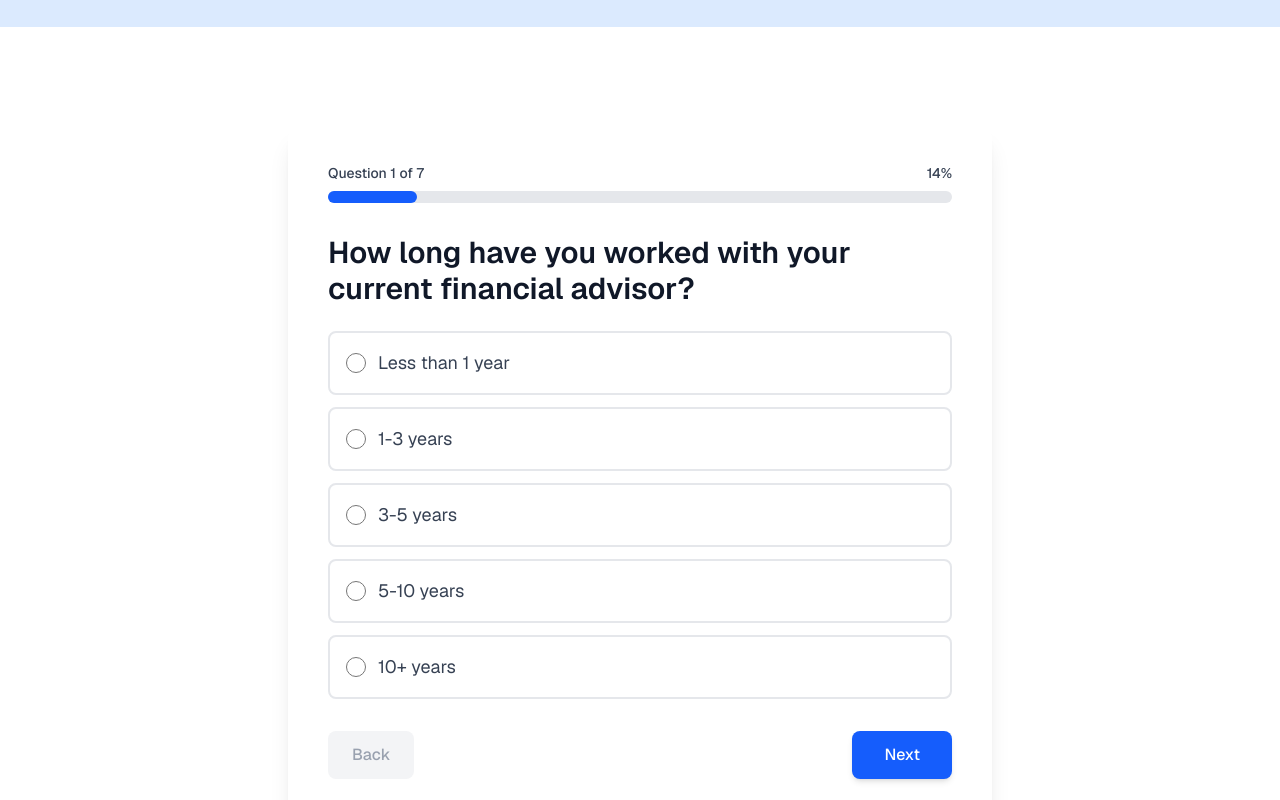
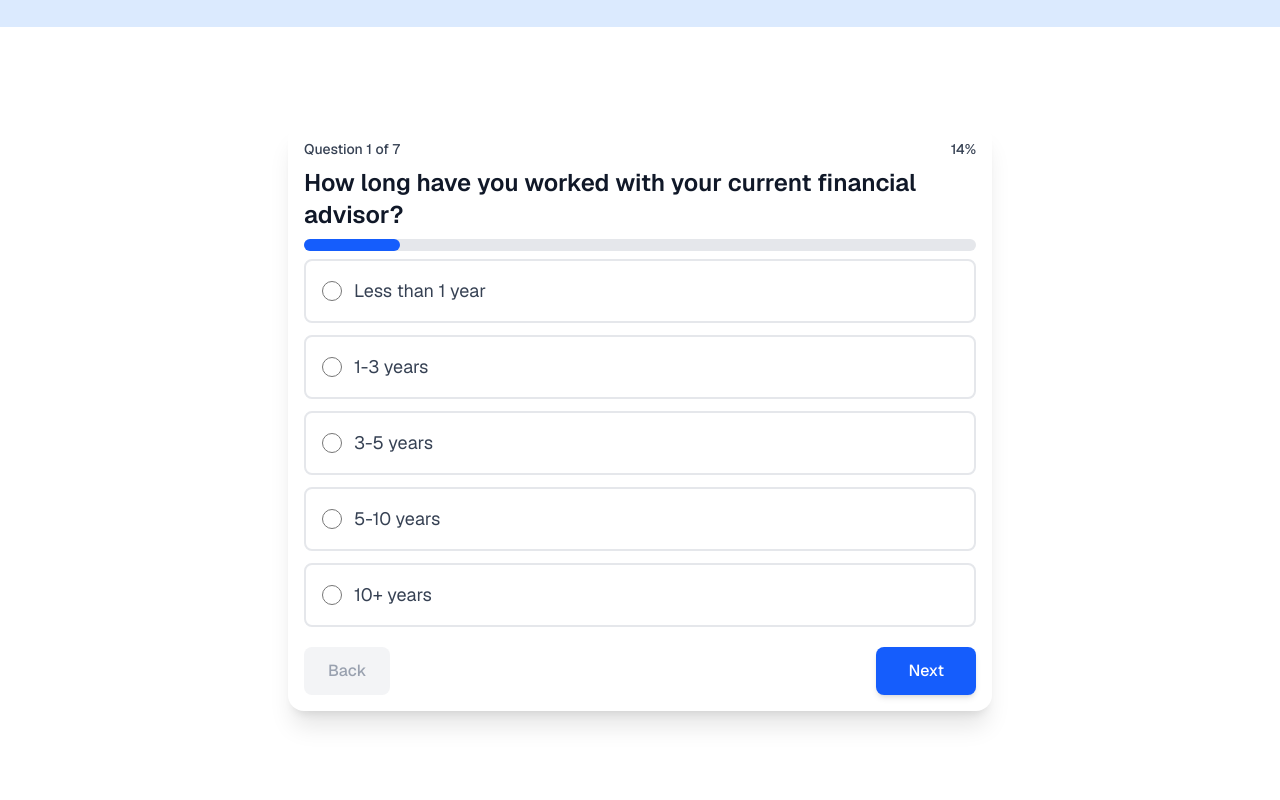
Before and after one commit to m4cbeth/gm-demo, a Next.js app: page /succession-assessment in a window 1280 px wide. Shown: the part 1980-2780 px from the top of the page. Built offline with nearby package versions, Linux system fonts and the light colour scheme.

Commit message:
tightening up assessment form

```diff
--- a/app/globals.css
+++ b/app/globals.css
@@ -20,6 +20,10 @@
   }
 }
 
+html {
+  scroll-behavior: smooth;
+}
+
 body {
   background: var(--background);
   color: var(--foreground);
--- a/app/page.tsx
+++ b/app/page.tsx
@@ -24,7 +24,7 @@ export default function Home() {
             <h1 className="bg-black/70 rounded-2xl py-3 text-4xl sm:text-5xl md:text-4xl lg:text-4xl font-bold text-blue-600 mb-4 drop-shadow-lg">
               Complete Wealth <br />&<br /> Financial Management
             </h1>
-            <h2 className="bg-black/70 rounded-2xl py-2  text-2xl sm:text-2xl md:text-3xl lg:text-4xl text-white font-medium drop-shadow-md">
+            <h2 className="bg-black/70 rounded-2xl py-2 lg:p-4 text-2xl sm:text-2xl md:text-3xl lg:text-4xl text-white font-medium drop-shadow-md">
               {`Your advisor's retirement shouldn't disrupt yours`}
             </h2>
           </div>
--- a/app/succession-assessment/AssessmentForm.tsx
+++ b/app/succession-assessment/AssessmentForm.tsx
@@ -130,10 +130,10 @@ export default function AssessmentForm() {
     return (
         <div id="start" className="bg-white py-16 sm:py-20 md:py-24 scroll-mt-20">
             <div className="max-w-3xl mx-auto px-4 sm:px-6 lg:px-8">
-                <div className="bg-white rounded-2xl shadow-xl p-6 sm:p-8 md:p-10">
-                    {/* Progress Bar */}
-                    <div className="mb-8">
-                        <div className="flex justify-between items-center mb-2">
+                <div className="bg-white rounded-2xl shadow-xl p-6 sm:p-2 md:p-4">
+                    {/* Qustion and percentage progress */}
+                    <div className="mb-2">
+                        <div className="flex justify-between items-center">
                             <span className="text-sm font-medium text-gray-700">
                                 Question {currentStep + 1} of {questions.length}
                             </span>
@@ -141,19 +141,22 @@ export default function AssessmentForm() {
                                 {Math.round(progress)}%
                             </span>
                         </div>
-                        <div className="w-full bg-gray-200 rounded-full h-3">
-                            <div
-                                className="bg-blue-600 h-3 rounded-full transition-all duration-300"
-                                style={{ width: `${progress}%` }}
-                            />
-                        </div>
                     </div>
 
                     {/* Question */}
-                    <div className="mb-8">
-                        <h2 className="text-2xl sm:text-3xl font-semibold text-gray-900 mb-6">
+                    <div className="mb-5">
+                        <h2 className="text-2xl font-semibold text-gray-900 mb-2">
                             {questions[currentStep].question}
                         </h2>
+                        {/* Progress Bar */}
+                        <div className="mb-2">
+                            <div className="w-full bg-gray-200 rounded-full h-3 ">
+                                <div
+                                    className="bg-blue-600 h-3 rounded-full transition-all duration-300"
+                                    style={{ width: `${progress}%` }}
+                                />
+                            </div>
+                        </div>
 
                         {/* Options */}
                         <div className="space-y-3">
--- a/app/succession-assessment/results/page.tsx
+++ b/app/succession-assessment/results/page.tsx
@@ -123,7 +123,7 @@ export default function ResultsPage() {
                                 {analysis.gaps.map((gap, index) => (
                                     <div
                                         key={index}
-                                        className="bg-red-50 border-l-4 border-red-500 p-4 rounded-r-lg"
+                                        className="bg-red-50 border-l-4 border-red-500 p-4 rounded-r-lg shadow-sm"
                                     >
                                         <p className="text-gray-700">{gap}</p>
                                     </div>
@@ -134,7 +134,7 @@ export default function ResultsPage() {
                 )}
 
                 {/* Recommendations */}
-                <section className="bg-gray-50 py-12">
+                <section className="bg-blue-50/90 py-12">
                     <div className="max-w-4xl mx-auto px-4 sm:px-6 lg:px-8">
                         <h2 className="text-3xl font-semibold text-gray-900 mb-6">
                             Recommended Actions
@@ -159,7 +159,7 @@ export default function ResultsPage() {
                             What Good Succession Planning Looks Like
                         </h2>
                         <div className="grid md:grid-cols-2 gap-6">
-                            <div className="bg-blue-50 rounded-xl p-6">
+                            <div className="bg-blue-50 rounded-xl p-6 shadow-lg border">
                                 <h3 className="text-xl font-semibold text-gray-900 mb-3">
                                     Clear Communication
                                 </h3>
@@ -167,7 +167,7 @@ export default function ResultsPage() {
                                     Your advisor should proactively discuss their succession plan, introduce you to their successor, and provide a clear timeline for any transitions.
                                 </p>
                             </div>
-                            <div className="bg-blue-50 rounded-xl p-6">
+                            <div className="bg-blue-50 rounded-xl p-6 shadow-lg border">
                                 <h3 className="text-xl font-semibold text-gray-900 mb-3">
                                     Team Familiarity
                                 </h3>
@@ -175,7 +175,7 @@ export default function ResultsPage() {
                                     Multiple team members should be familiar with your account and financial situation, ensuring continuity even if your primary advisor is unavailable.
                                 </p>
                             </div>
-                            <div className="bg-blue-50 rounded-xl p-6">
+                            <div className="bg-blue-50 rounded-xl p-6 shadow-lg border">
                                 <h3 className="text-xl font-semibold text-gray-900 mb-3">
                                     Documented Processes
                                 </h3>
@@ -183,7 +183,7 @@ export default function ResultsPage() {
                                     A well-structured practice should have documented procedures for account transitions, client communication, and maintaining service quality during changes.
                                 </p>
                             </div>
-                            <div className="bg-blue-50 rounded-xl p-6">
+                            <div className="bg-blue-50 rounded-xl p-6 shadow-lg border">
                                 <h3 className="text-xl font-semibold text-gray-900 mb-3">
                                     Ongoing Review
                                 </h3>
@@ -239,16 +239,10 @@ export default function ResultsPage() {
                         <div className="flex flex-col sm:flex-row gap-4 justify-center">
                             <Link
                                 href="/contact"
-                                className="inline-block bg-white hover:bg-gray-100 text-blue-600 font-bold py-4 px-10 rounded-lg transition-colors duration-200 shadow-lg text-lg"
+                                className="inline-block bg-white border-4 hover:bg-gray-100 text-blue-600 font-bold py-4 px-10 rounded-lg transition-colors duration-200 shadow-lg text-lg"
                             >
                                 Schedule Consultation
                             </Link>
-                            {/* <Link
-                                href="/succession-assessment#start"
-                                className="inline-block bg-blue-500 hover:bg-blue-400 text-white font-bold py-4 px-10 rounded-lg transition-colors duration-200 shadow-lg text-lg"
-                            >
-                                Retake Assessment
-                            </Link> */}
                         </div>
                     </div>
                 </section>
```
